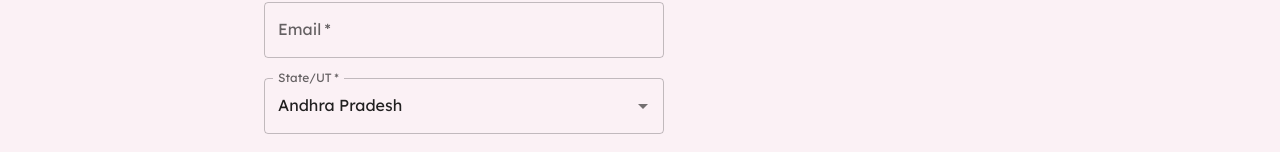
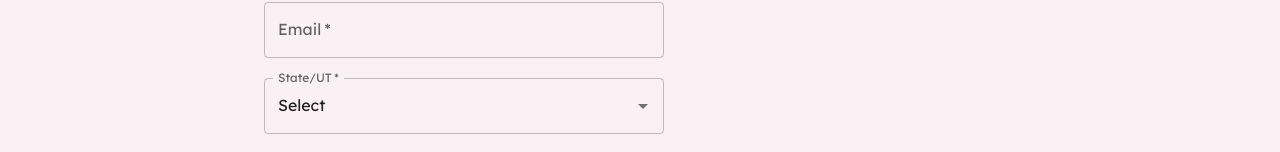
Before and after one commit to Fur-Sphere/website, a Next.js app: page /waitlist in a window 1280 px wide. Shown: the part 564-716 px from the top of the page. Built offline with nearby package versions, Linux system fonts and the light colour scheme.

Commit message:
fix: minor

```diff
--- a/pages/waitlist.jsx
+++ b/pages/waitlist.jsx
@@ -11,6 +11,7 @@ const para2 = 'We believe in connecting you and your pets with special treatment
 const highlighted = 'As we know, your best companion is your pet!'
 
 const stateOptions = [
+	"Select",
 	"Andhra Pradesh",
 	"Arunachal Pradesh",
 	"Assam",
@@ -52,7 +53,7 @@ const stateOptions = [
 const formValidationSchema = yup.object({
 	name: yup.string().required('Required'),
 	email: yup.string().email('Invalid email').required('Required'),
-	state: yup.string().required('Required'),
+	state: yup.string().required('Required').nullable(),
 	city: yup.string().required('Required'),
 	isPetOwner: yup.boolean(),
 	isTrainer: yup.boolean(),
@@ -113,6 +114,7 @@ const Form = () => {
 			gap='20px'
 			maxWidth='400px'
 			width='100%'
+			autoComplete='off'
 		>
 			<TextField
 				name='name'
@@ -136,6 +138,7 @@ const Form = () => {
 			/>
 			<Autocomplete
 				options={stateOptions}
+				getOptionDisabled={(option) => option === "Select"}
 				value={formik.values.state || stateOptions[0]}
 				onChange={(e, value) => {
 					formik.setFieldValue('state', value)
--- a/styles/globals.css
+++ b/styles/globals.css
@@ -5,5 +5,6 @@
 }
 
 a, a:active, a:visited, a:hover {
+	width: max-content;
 	text-decoration: none;
 }
```
